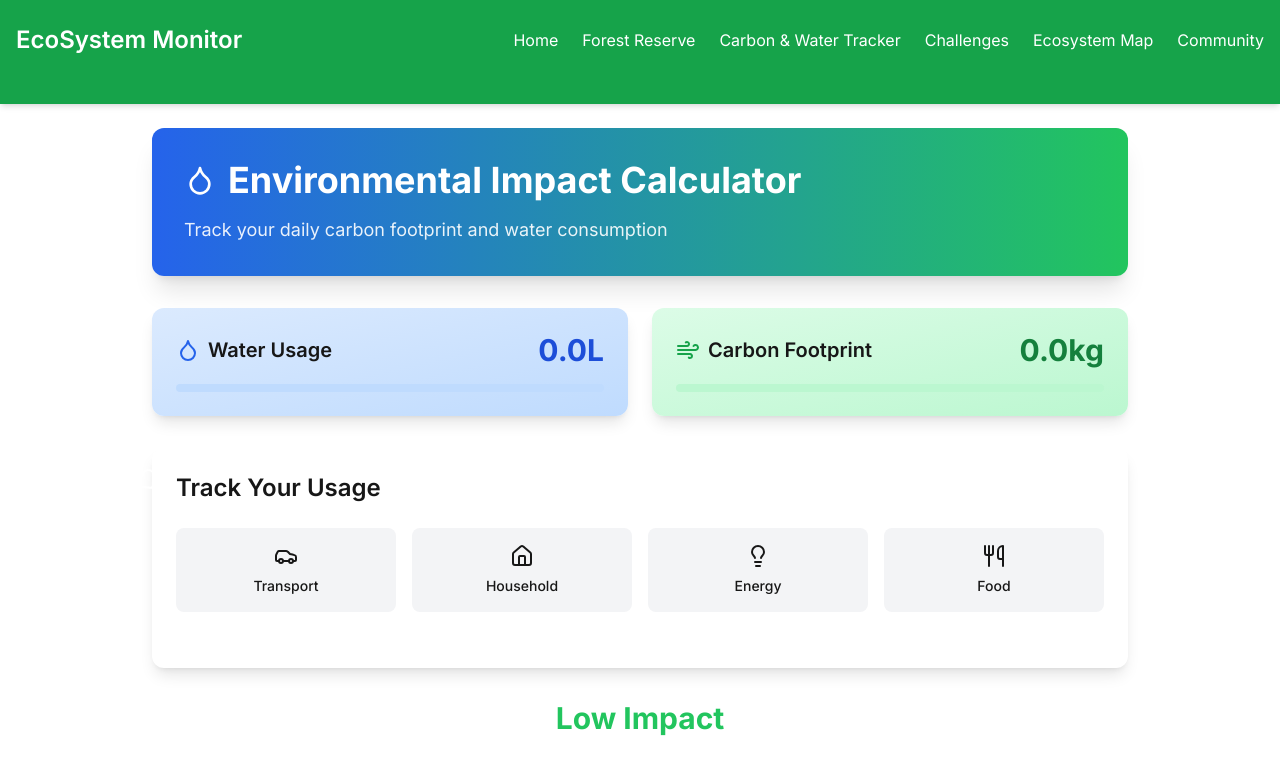
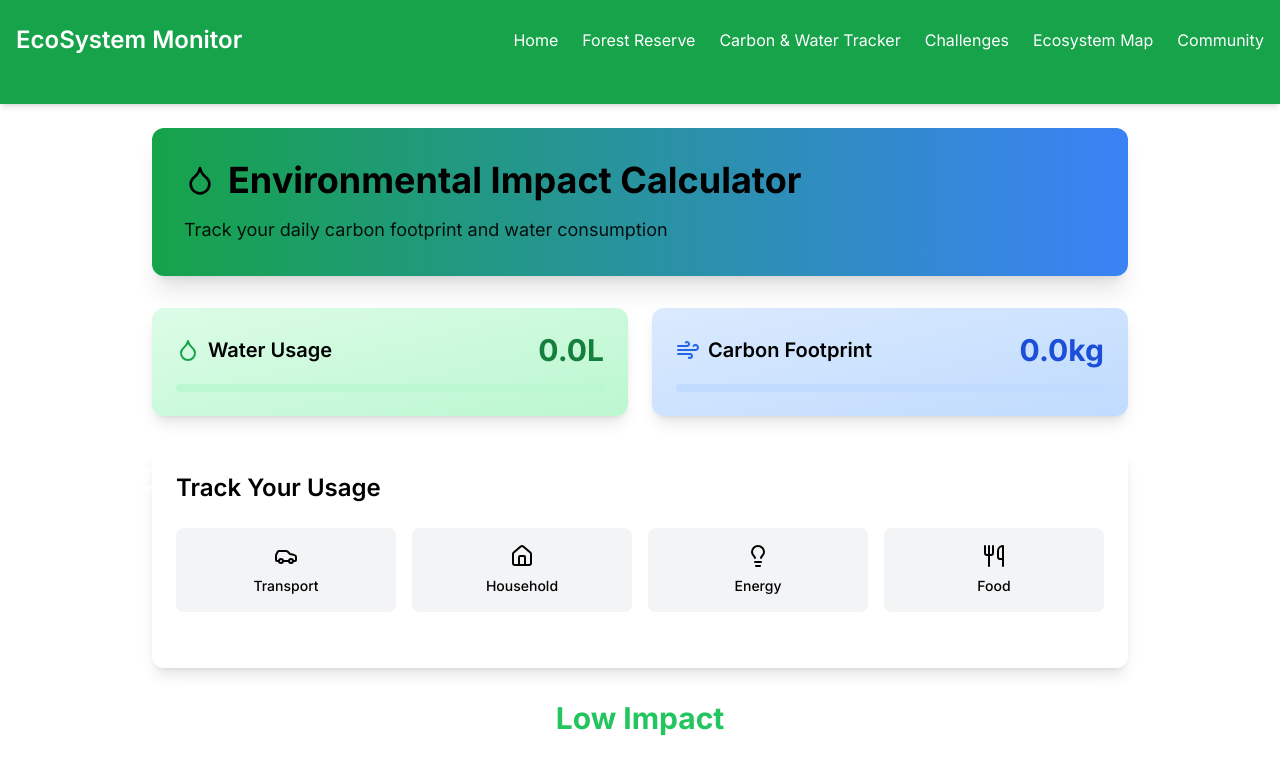
Before and after one commit to prashantxy/Eco-Friendly, a Next.js app: page /carbon-water-tracker in a window 1280 px wide. Shown: the top 774 px of the page. Built offline with nearby package versions, Linux system fonts and the light colour scheme.

Commit message:
Update page.tsx

```diff
--- a/app/carbon-water-tracker/page.tsx
+++ b/app/carbon-water-tracker/page.tsx
@@ -103,7 +103,7 @@ export default function CarbonWaterTracker() {
     <motion.div
       initial={{ y: -50 }}
       animate={{ y: 0 }}
-        className="bg-gradient-to-r from-blue-600 to-green-500 rounded-xl p-8 text-white shadow-xl"
+      className="bg-gradient-to-r from-green-600 to-blue-500 rounded-xl p-8 text-black shadow-xl"
     >
       <motion.h1
         className="text-4xl font-bold mb-4 flex items-center"
@@ -120,28 +120,28 @@ export default function CarbonWaterTracker() {
       <motion.div
         initial={{ x: -20, opacity: 0 }}
         animate={{ x: 0, opacity: 1 }}
-          className="bg-gradient-to-br from-blue-100 to-blue-200 p-6 rounded-xl shadow-lg"
+        className="bg-gradient-to-br from-green-100 to-green-200 p-6 rounded-xl shadow-lg"
       >
         <div className="flex items-center justify-between">
           <div className="flex items-center">
-              <Droplet className="text-blue-600 h-6 w-6 mr-2" />
-              <h2 className="text-xl font-semibold">Water Usage</h2>
+            <Droplet className="text-green-600 h-6 w-6 mr-2" />
+            <h2 className="text-xl font-semibold text-black">Water Usage</h2>
           </div>
           <motion.span
             initial={{ scale: 0 }}
             animate={{ scale: 1 }}
-              className="text-3xl font-bold text-blue-700"
+            className="text-3xl font-bold text-green-700"
           >
             {impact.water.toFixed(1)}L
           </motion.span>
         </div>
         <motion.div
-            className="mt-4 h-2 bg-blue-200 rounded-full overflow-hidden"
+          className="mt-4 h-2 bg-green-200 rounded-full overflow-hidden"
           initial={{ width: 0 }}
           animate={{ width: '100%' }}
         >
           <motion.div
-              className="h-full bg-blue-500"
+            className="h-full bg-green-500"
             initial={{ width: '0%' }}
             animate={{ width: `${Math.min((impact.water / 1000) * 100, 100)}%` }}
             transition={{ duration: 1 }}
@@ -152,28 +152,28 @@ export default function CarbonWaterTracker() {
       <motion.div
         initial={{ x: 20, opacity: 0 }}
         animate={{ x: 0, opacity: 1 }}
-          className="bg-gradient-to-br from-green-100 to-green-200 p-6 rounded-xl shadow-lg"
+        className="bg-gradient-to-br from-blue-100 to-blue-200 p-6 rounded-xl shadow-lg"
       >
         <div className="flex items-center justify-between">
           <div className="flex items-center">
-              <Wind className="text-green-600 h-6 w-6 mr-2" />
-              <h2 className="text-xl font-semibold">Carbon Footprint</h2>
+            <Wind className="text-blue-600 h-6 w-6 mr-2" />
+            <h2 className="text-xl font-semibold text-black">Carbon Footprint</h2>
           </div>
           <motion.span
             initial={{ scale: 0 }}
             animate={{ scale: 1 }}
-              className="text-3xl font-bold text-green-700"
+            className="text-3xl font-bold text-blue-700"
           >
             {impact.carbon.toFixed(1)}kg
           </motion.span>
         </div>
         <motion.div
-            className="mt-4 h-2 bg-green-200 rounded-full overflow-hidden"
+          className="mt-4 h-2 bg-blue-200 rounded-full overflow-hidden"
           initial={{ width: 0 }}
           animate={{ width: '100%' }}
         >
           <motion.div
-              className="h-full bg-green-500"
+            className="h-full bg-blue-500"
             initial={{ width: '0%' }}
             animate={{ width: `${Math.min((impact.carbon / 30) * 100, 100)}%` }}
             transition={{ duration: 1 }}
@@ -187,7 +187,7 @@ export default function CarbonWaterTracker() {
       animate={{ y: 0, opacity: 1 }}
       className="bg-white rounded-xl shadow-lg p-6"
     >
-        <h2 className="text-2xl font-semibold mb-6">Track Your Usage</h2>
+      <h2 className="text-2xl font-semibold mb-6 text-black">Track Your Usage</h2>
 
       <div className="grid md:grid-cols-2 lg:grid-cols-4 gap-4 mb-8">
         {Object.entries(categories).map(([id, { icon: Icon }]) => (
@@ -198,12 +198,12 @@ export default function CarbonWaterTracker() {
             onClick={() => setActiveCategory(activeCategory === id ? null : id)}
             className={`p-4 rounded-lg transition-all ${
               activeCategory === id
-                  ? 'bg-blue-500 text-white shadow-lg'
+                ? 'bg-green-500 text-white shadow-lg'
                 : 'bg-gray-100 hover:bg-gray-200'
             }`}
           >
-              <Icon className="w-6 h-6 mx-auto mb-2" />
-              <p className="text-sm font-medium capitalize">{id}</p>
+            <Icon className="w-6 h-6 mx-auto mb-2 text-black" />
+            <p className="text-sm font-medium capitalize text-black">{id}</p>
           </motion.button>
         ))}
       </div>
```
Lines whose indentation alone changed are shown as unchanged.
